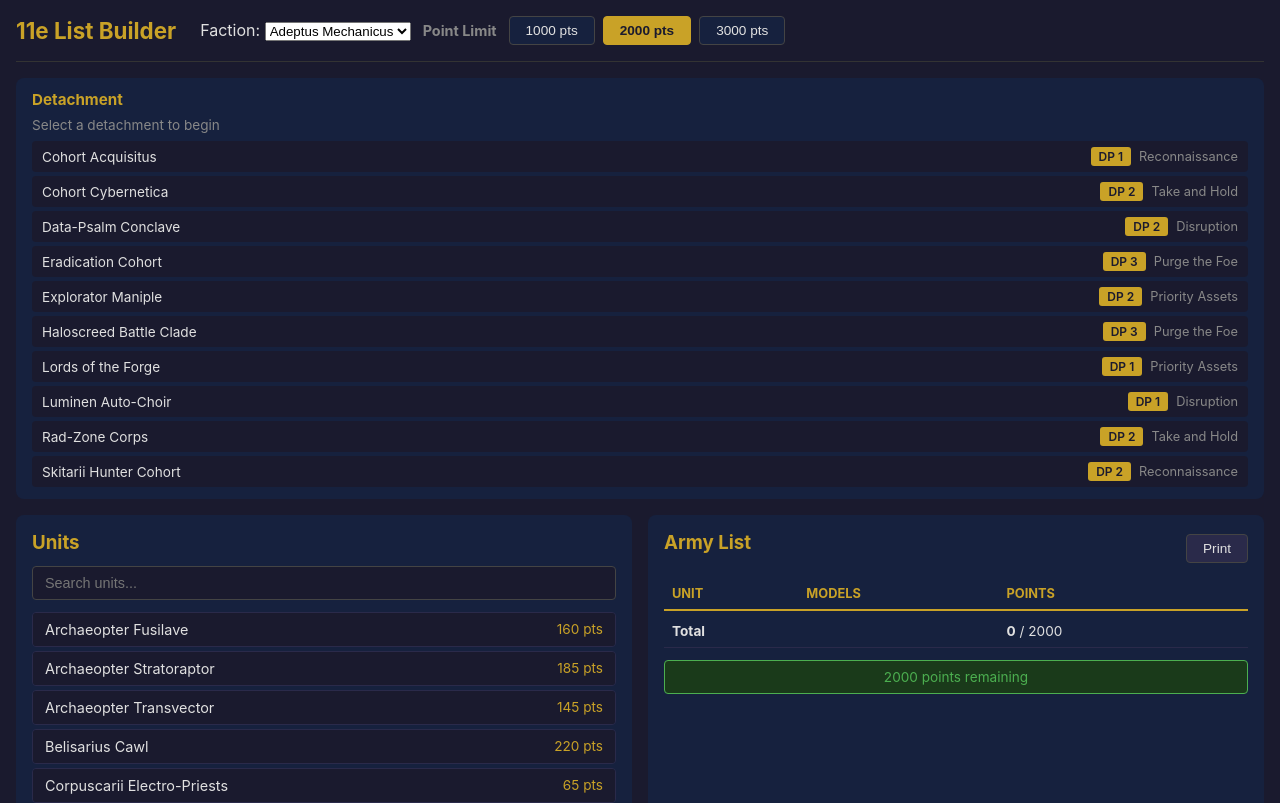
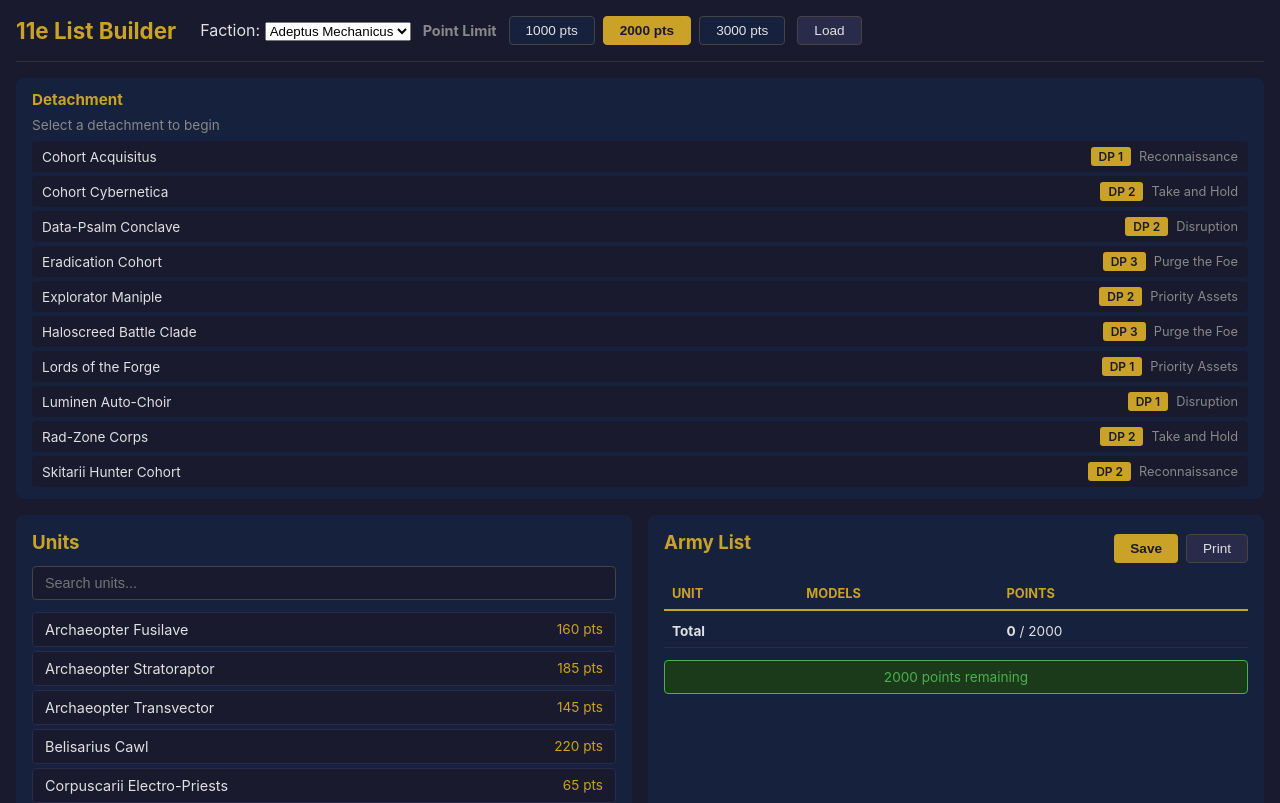
Before and after one commit to theflyinghamburger/11e-list-builder, a React (Vite) app: page / in a window 1280 px wide. Shown: the top 803 px of the page. Built offline with nearby package versions, Linux system fonts and the light colour scheme; the HTML template or start-up script is replaced by a standard one.

Commit message:
Phase 5: save/load army lists to localStorage

```diff
--- a/src/App.css
+++ b/src/App.css
@@ -364,6 +364,103 @@
   margin-bottom: 12px;
 }
 
+.army-actions {
+  display: flex;
+  gap: 8px;
+}
+
+.save-btn {
+  padding: 6px 16px;
+  background: #c9a227;
+  color: #1a1a2e;
+  border: none;
+  border-radius: 4px;
+  cursor: pointer;
+  font-weight: 600;
+  font-size: 0.85rem;
+}
+
+.load-btn {
+  padding: 6px 16px;
+  background: #2a2a4a;
+  color: #e0e0e0;
+  border: 1px solid #444;
+  border-radius: 4px;
+  cursor: pointer;
+  font-size: 0.85rem;
+}
+
+.load-section {
+  position: relative;
+  margin-left: auto;
+}
+
+.saved-lists {
+  position: absolute;
+  top: 100%;
+  right: 0;
+  margin-top: 4px;
+  background: #16213e;
+  border: 1px solid #444;
+  border-radius: 4px;
+  min-width: 260px;
+  max-height: 300px;
+  overflow-y: auto;
+  z-index: 10;
+}
+
+.saved-item {
+  display: flex;
+  justify-content: space-between;
+  align-items: center;
+  padding: 6px 10px;
+  border-bottom: 1px solid #2a2a4a;
+}
+
+.saved-item:last-child {
+  border-bottom: none;
+}
+
+.saved-info {
+  display: flex;
+  flex-direction: column;
+  cursor: pointer;
+  flex: 1;
+}
+
+.saved-info:hover {
+  color: #c9a227;
+}
+
+.saved-name {
+  font-size: 0.85rem;
+}
+
+.saved-date {
+  font-size: 0.7rem;
+  color: #888;
+}
+
+.delete-saved-btn {
+  background: none;
+  border: none;
+  color: #ff6b6b;
+  font-size: 1.1rem;
+  cursor: pointer;
+  padding: 0 4px;
+  line-height: 1;
+}
+
+.delete-saved-btn:hover {
+  color: #ff4444;
+}
+
+.no-saved {
+  padding: 8px 10px;
+  color: #888;
+  font-size: 0.8rem;
+}
+
 .print-btn {
   padding: 6px 16px;
   background: #2a2a4a;
@@ -520,6 +617,7 @@
   .detachment-bar,
   .left-panel,
   .print-btn,
+  .save-btn,
   .remove-btn,
   .search-input,
   .validation-issues,
--- a/src/App.jsx
+++ b/src/App.jsx
@@ -1,5 +1,6 @@
 import { useArmy } from './hooks/useArmy';
 import { getData } from './data';
+import { loadArmy as loadArmyFromStorage } from './utils/storage';
 import ArmySetup from './components/ArmySetup';
 import DetachmentSelector from './components/DetachmentSelector';
 import UnitList from './components/UnitList';
@@ -7,8 +8,12 @@
 import './App.css';
 
 function App() {
-  const { state, setPointLimit, setFaction, setDetachment, addUnit, removeUnit } = useArmy();
+  const { state, setPointLimit, setFaction, setDetachment, addUnit, removeUnit, loadArmy } = useArmy();
   const data = getData(state.faction);
+  const handleLoadArmy = (name) => {
+    const saved = loadArmyFromStorage(name);
+    if (saved) loadArmy(saved);
+  };
 
   return (
     <div className="app">
@@ -19,6 +24,7 @@
           onSetFaction={setFaction}
           pointLimit={state.pointLimit}
           onSetPointLimit={setPointLimit}
+          onLoadArmy={handleLoadArmy}
         />
       </header>
 
--- a/src/components/ArmyList.jsx
+++ b/src/components/ArmyList.jsx
@@ -1,5 +1,6 @@
 import { getUnitPoints } from '../utils/costs';
 import { validateArmy } from '../utils/validate';
+import { saveArmy } from '../utils/storage';
 
 export default function ArmyList({ data, army, onRemoveUnit }) {
   const totalPoints = army.units.reduce((sum, u) => {
@@ -31,9 +32,17 @@
     <div className="army-list">
       <div className="army-header">
         <h3>Army List</h3>
-        <button className="print-btn" onClick={handlePrint}>
-          Print
-        </button>
+        <div className="army-actions">
+          <button className="save-btn" onClick={() => {
+            const name = prompt('Army list name:');
+            if (name) { saveArmy(name, army); alert('Saved'); }
+          }}>
+            Save
+          </button>
+          <button className="print-btn" onClick={handlePrint}>
+            Print
+          </button>
+        </div>
       </div>
 
       {army.detachment && (
--- a/src/components/ArmySetup.jsx
+++ b/src/components/ArmySetup.jsx
@@ -1,6 +1,25 @@
+import { useState } from 'react';
 import { getFactionKeys } from '../data';
+import { listArmies, deleteArmy } from '../utils/storage';
 
-export default function ArmySetup({ faction, onSetFaction, pointLimit, onSetPointLimit }) {
+export default function ArmySetup({ faction, onSetFaction, pointLimit, onSetPointLimit, onLoadArmy }) {
+  const [open, setOpen] = useState(false);
+  const [saved, setSaved] = useState(listArmies);
+
+  const handleLoad = (name) => {
+    if (confirm('Discard unsaved changes and load this list?')) {
+      onLoadArmy(name);
+      setOpen(false);
+      setSaved(listArmies());
+    }
+  };
+
+  const handleDelete = (e, name) => {
+    e.stopPropagation();
+    deleteArmy(name);
+    setSaved(listArmies());
+  };
+
   return (
     <div className="army-setup">
       <div className="faction-select">
@@ -23,6 +42,27 @@
           </button>
         ))}
       </div>
+      <div className="load-section">
+        <button className="load-btn" onClick={() => { setSaved(listArmies()); setOpen(!open); }}>
+          Load
+        </button>
+        {open && (
+          <div className="saved-lists">
+            {saved.length === 0 && <div className="no-saved">No saved lists</div>}
+            {saved.map((item) => (
+              <div key={item.name} className="saved-item">
+                <div className="saved-info" onClick={() => handleLoad(item.name)}>
+                  <span className="saved-name">{item.name}</span>
+                  <span className="saved-date">{new Date(item.timestamp).toLocaleDateString()}</span>
+                </div>
+                <button className="delete-saved-btn" onClick={(e) => handleDelete(e, item.name)}>
+                  &times;
+                </button>
+              </div>
+            ))}
+          </div>
+        )}
+      </div>
     </div>
   );
 }
--- a/src/hooks/useArmy.js
+++ b/src/hooks/useArmy.js
@@ -19,6 +19,8 @@
           u.id === action.payload.id ? { ...u, ...action.payload } : u
         ),
       };
+    case 'LOAD_ARMY':
+      return { ...initialState, ...action.payload };
     default:
       return state;
   }
@@ -42,5 +44,6 @@
     addUnit: (unit) => dispatch({ type: 'ADD_UNIT', payload: unit }),
     removeUnit: (id) => dispatch({ type: 'REMOVE_UNIT', payload: id }),
     updateUnit: (unit) => dispatch({ type: 'UPDATE_UNIT', payload: unit }),
+    loadArmy: (state) => dispatch({ type: 'LOAD_ARMY', payload: state }),
   };
 }
--- /dev/null
+++ b/src/utils/storage.js
@@ -0,0 +1,31 @@
+const KEY = 'army-lists';
+
+function read() {
+  try {
+    return JSON.parse(localStorage.getItem(KEY)) || {};
+  } catch {
+    return {};
+  }
+}
+
+export function saveArmy(name, state) {
+  const lists = read();
+  lists[name] = { timestamp: Date.now(), name, state };
+  localStorage.setItem(KEY, JSON.stringify(lists));
+}
+
+export function loadArmy(name) {
+  const lists = read();
+  return lists[name]?.state || null;
+}
+
+export function listArmies() {
+  const lists = read();
+  return Object.values(lists).sort((a, b) => b.timestamp - a.timestamp);
+}
+
+export function deleteArmy(name) {
+  const lists = read();
+  delete lists[name];
+  localStorage.setItem(KEY, JSON.stringify(lists));
+}
```
Also changed, not shown: 2 other files (tests, documents, lock files or other folders).
